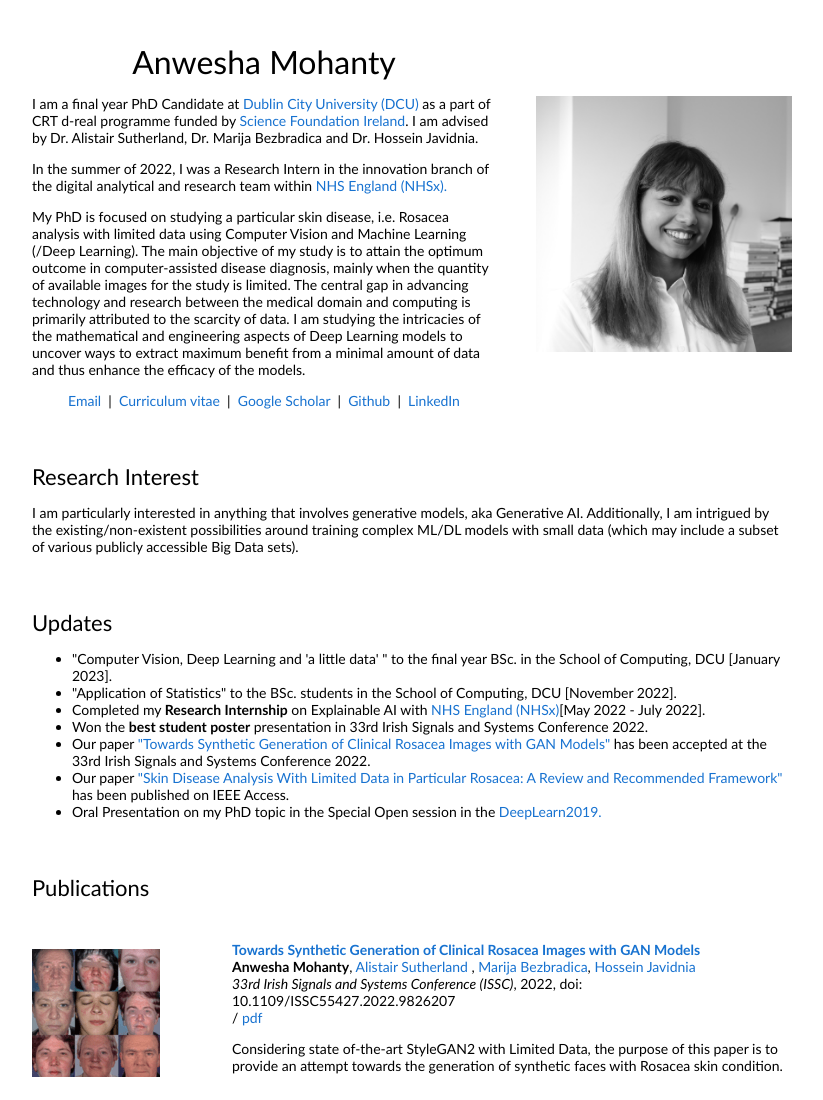
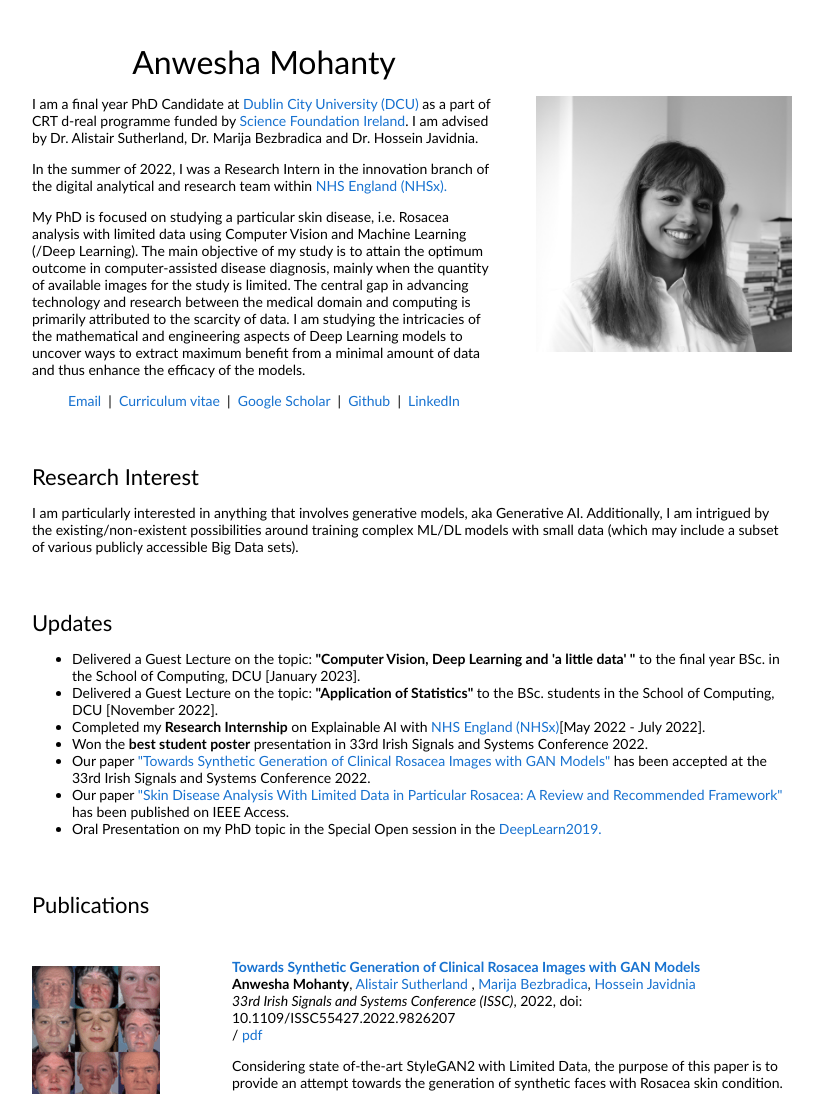
Before and after one commit to thinkercache/thinkercache.github.io, a plain HTML site: page index.html in a window 1280 px wide. Shown: the top 1100 px of the page, without its empty margins (228-1051 px from the left). Drawn offline with Linux system fonts and the light colour scheme.

Commit message:
Update index.html

```diff
--- a/index.html
+++ b/index.html
@@ -76,9 +76,9 @@ function toggle_vis(id) {
           <td style="padding:20px;width:100%;vertical-align:middle">
             <heading>Updates</heading>
             <ul>
-               <li Delivered a Guest Lecture on the topic: <b>"Computer Vision, Deep Learning and 'a little data' "</b> to the final year BSc. in the School of Computing, DCU [January 2023].
+               <li>Delivered a Guest Lecture on the topic: <b>"Computer Vision, Deep Learning and 'a little data' "</b> to the final year BSc. in the School of Computing, DCU [January 2023].
                </li>
-               <li Delivered a Guest Lecture on the topic: <b>"Application of Statistics"</b> to the BSc. students in the School of Computing, DCU [November 2022].
+               <li>Delivered a Guest Lecture on the topic: <b>"Application of Statistics"</b> to the BSc. students in the School of Computing, DCU [November 2022].
                </li>
                <li>Completed my <b>Research Internship</b> on Explainable AI with <a href="https://nhsx.github.io/nhsx-internship-projects/explaining-classification-using-lime/">NHS England (NHSx)</a>[May 2022 - July 2022].
                </li>
```
